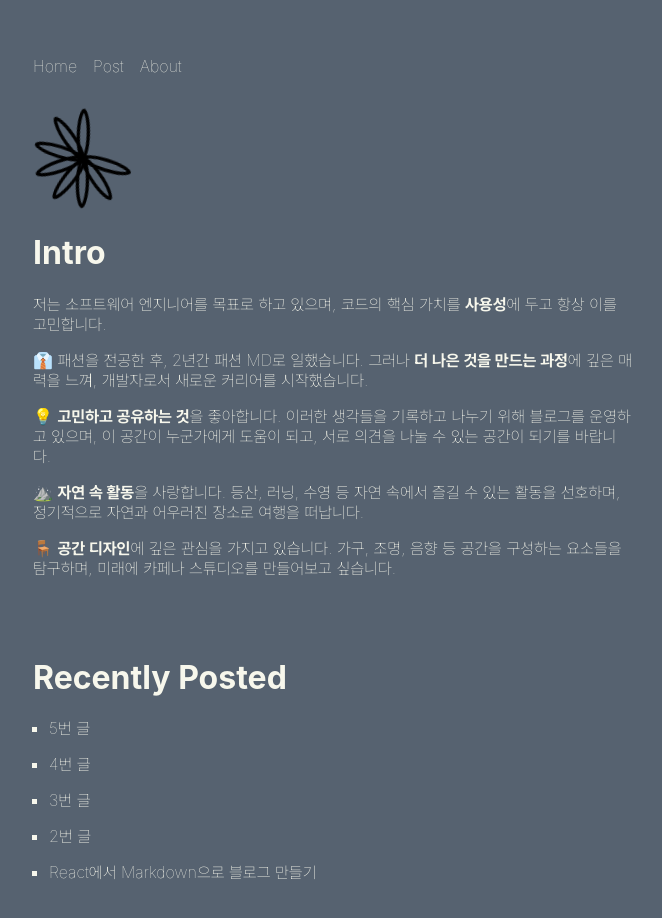
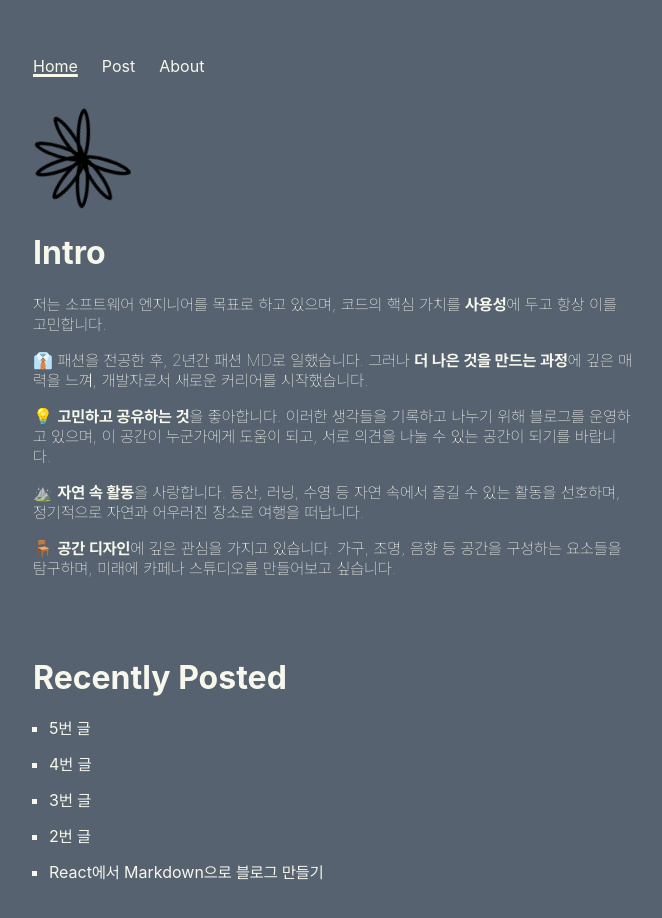
Before and after one commit to SioJeong/siojeong.github.io, a React (Vite) app: page / in a window 1280 px wide. Shown: the top 918 px of the page, without its empty margins (307-969 px from the left). Built offline with nearby package versions, Linux system fonts and the light colour scheme.

Commit message:
design: nav 및 반응형 width 수정

```diff
--- a/src/components/header/Header.module.css
+++ b/src/components/header/Header.module.css
@@ -1,6 +1,16 @@
 /* Header.module.css */
 .container {
     display: flex;
-    gap: 1rem;
+    gap: 1.5rem;
     margin-bottom: 2rem;
+    width: 600px;
 }
+
+a {
+    font-weight: normal;
+}
+
+.activeLink {
+    text-decoration: underline;
+    text-decoration-thickness: 3px;
+}
--- a/src/components/header/Header.tsx
+++ b/src/components/header/Header.tsx
@@ -1,13 +1,28 @@
-import { Link } from 'react-router-dom';
+import { NavLink } from 'react-router-dom';
 import styles from './Header.module.css';
 
 export default function Header() {
     return (
         <>
             <div className={styles.container}>
-                <Link to={'/'}>Home</Link>
-                <Link to={'/post'}>Post</Link>
-                <Link to={'/about'}>About</Link>
+                <NavLink
+                    to="/"
+                    className={({ isActive }) => (isActive ? styles.activeLink : undefined)}
+                >
+                    Home
+                </NavLink>
+                <NavLink
+                    to="/post"
+                    className={({ isActive }) => (isActive ? styles.activeLink : undefined)}
+                >
+                    Post
+                </NavLink>
+                <NavLink
+                    to="/about"
+                    className={({ isActive }) => (isActive ? styles.activeLink : undefined)}
+                >
+                    About
+                </NavLink>
             </div>
         </>
     );
```
